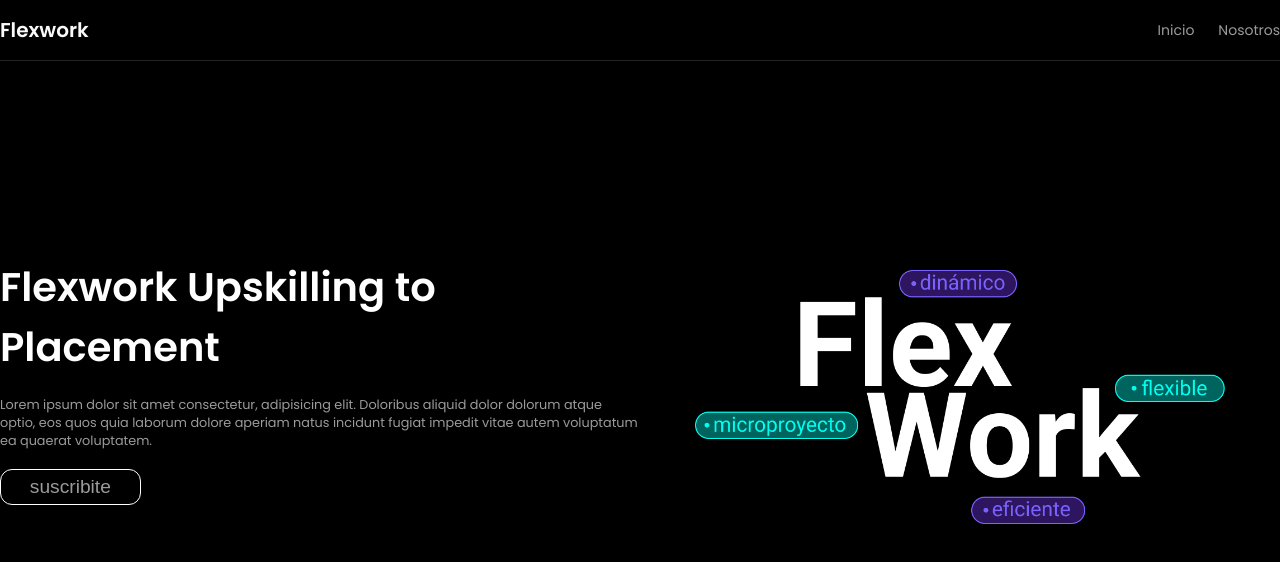
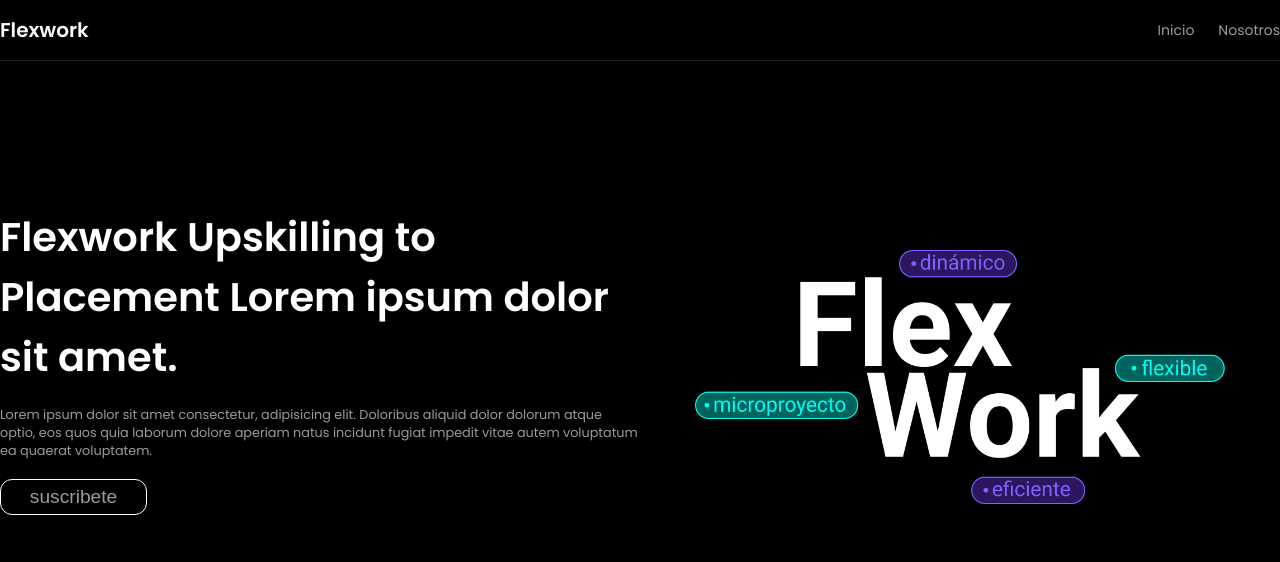
Before and after one commit to MatiasWyso/flexwork-landing, a Next.js app: page / in a window 1280 px wide. Shown: the top 562 px of the page. Built offline with nearby package versions, Linux system fonts and the light colour scheme.

Commit message:
new update

```diff
--- a/src/app/components/Atoms/ButtonReflex/ButtonReflex.tsx
+++ b/src/app/components/Atoms/ButtonReflex/ButtonReflex.tsx
@@ -2,7 +2,7 @@
 import scss from "./ButtonReflex.module.scss";
 
 const Button = () => {
-    return ( <button className={scss.btn}>suscribite</button> );
+    return ( <button className={scss.btn}>suscribete</button> );
 }
 
 export default Button;
--- a/src/app/components/Hero/Hero.scss
+++ b/src/app/components/Hero/Hero.scss
@@ -1,5 +1,5 @@
 .hero__wrap {
-  height: 80vh;
+  height: 75vh;
   display: flex;
   justify-content: space-between;
   align-items: center;
@@ -12,6 +12,9 @@
     gap: 1.2rem;
 
     .hero__title {
+     width: 100%;
+
+
       h1 {
         font-size: 2.5rem;
         font-weight: 700;
--- a/src/app/components/Hero/HeroSection.tsx
+++ b/src/app/components/Hero/HeroSection.tsx
@@ -7,7 +7,9 @@ return (
     <section className="hero__wrap">
         <div className="hero__content">
             <div className="hero__title">
-                <h1>Flexwork Upskilling to Placement</h1>
+                <h1>Flexwork Upskilling to Placement
+                    Lorem ipsum dolor sit amet.
+                </h1>
             </div>
             <div className="hero__description">
                 <p>Lorem ipsum dolor sit amet consectetur, adipisicing elit. Doloribus aliquid dolor dolorum atque optio, eos quos quia laborum dolore aperiam natus incidunt fugiat impedit vitae autem voluptatum ea quaerat voluptatem.</p>
--- a/src/app/global.scss
+++ b/src/app/global.scss
@@ -7,7 +7,7 @@
 
 body {
   background: var(--bg-primary);
-  max-width: 1300px;
+  max-width: 1350px;
   margin: auto;
 }
 
```
